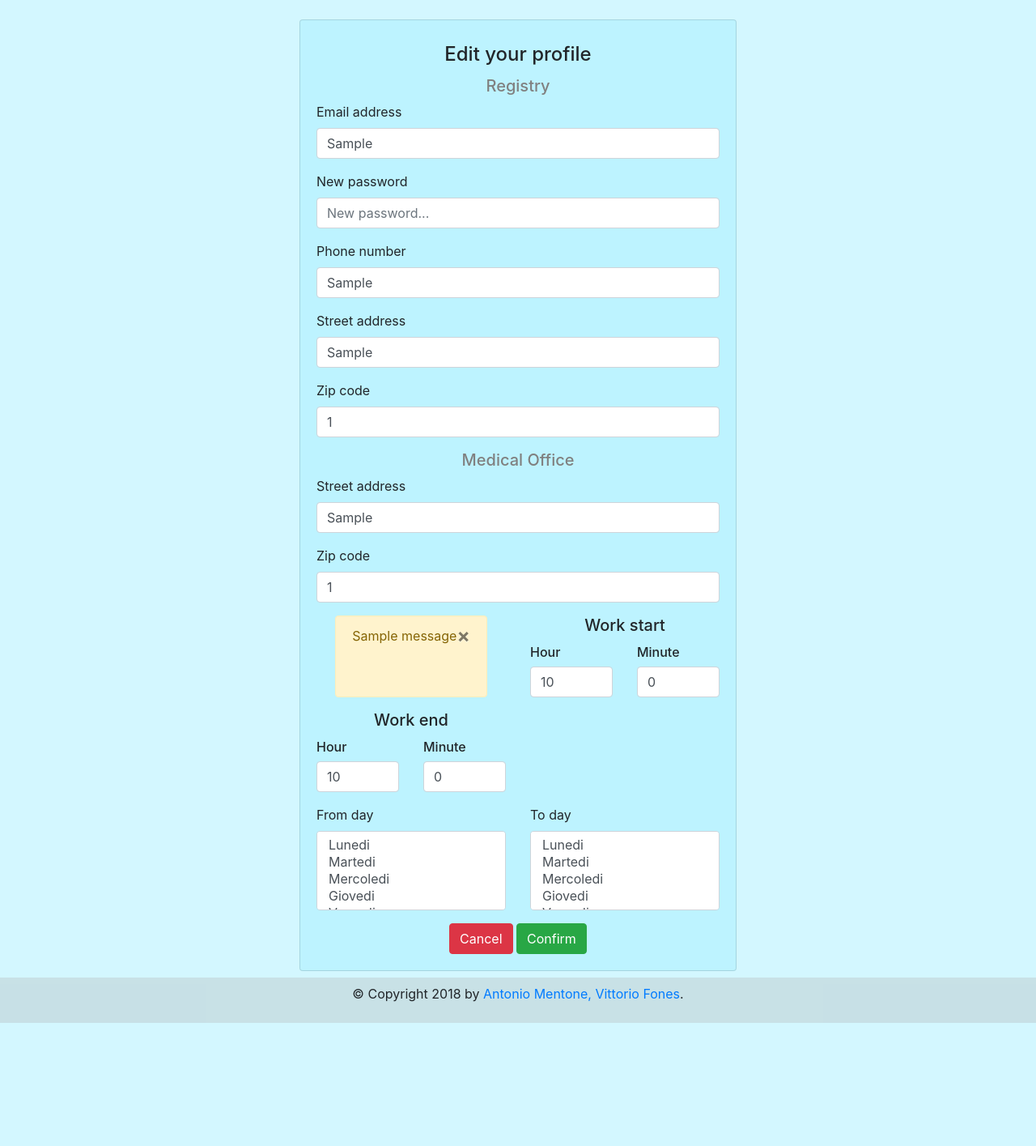
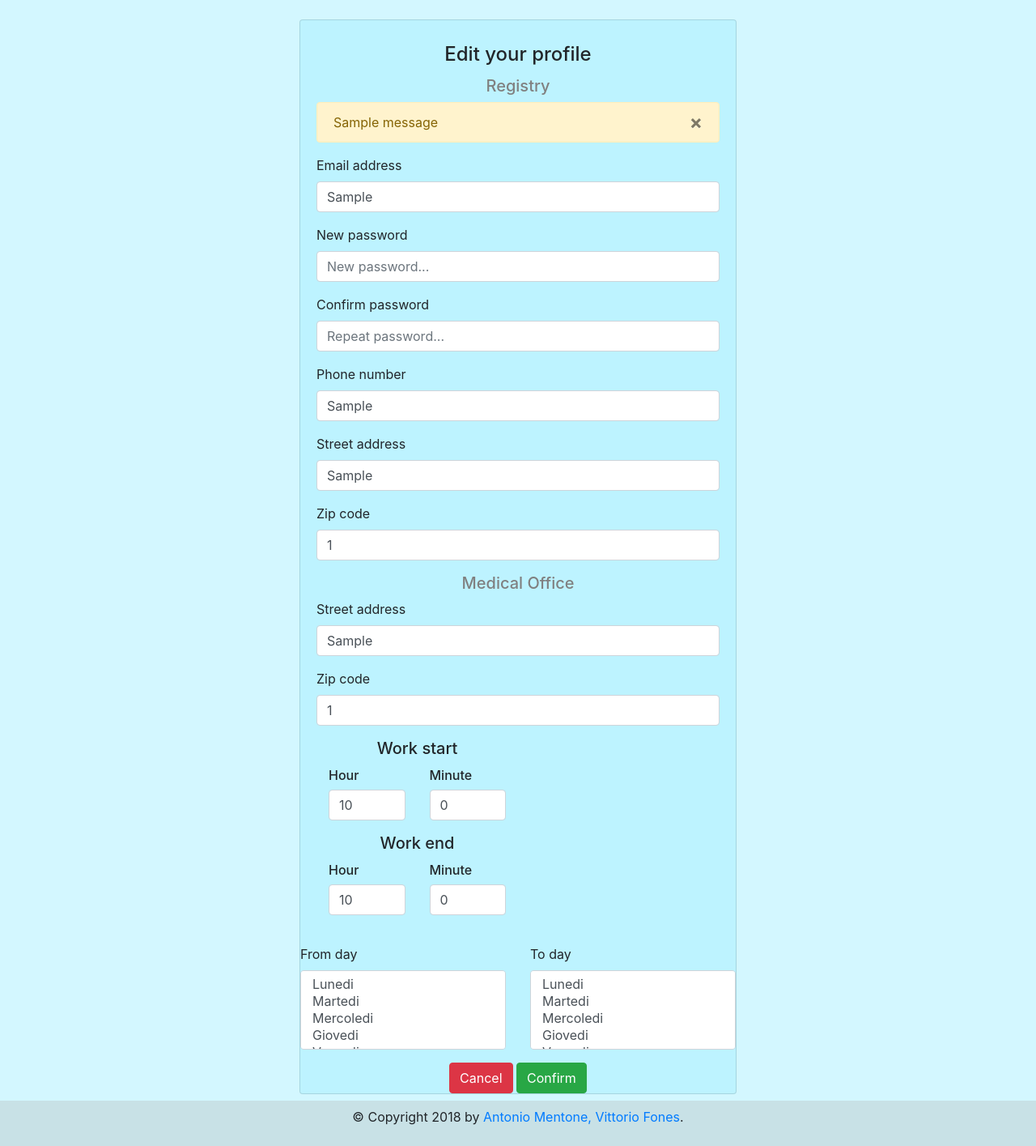
Before and after one commit to itzatom/HealthSystem, a Flask app: a page that uses hs/flask/flaskr/templates/edit.html in a window 1280 px wide. Shown: the part 56-1471 px from the top of the page at 81% size. Before the commit the page ends 1319 px from the top, so only its background shows below. Run offline with Flask 2, Linux system fonts and the light colour scheme; a user stored in the database is signed in; tables that the repository leaves empty hold one stand-in row (values such as "Sample post"); one stand-in notice (Sample message) is shown; parts of the project's set-up code (start-up, migrations or seed data) failed here and were passed over; some libraries are stand-ins or nearby versions.

Commit message:
Added double password check, moved flash messages to top for readibility

```diff
--- a/hs/flask/flaskr/templates/edit.html
+++ b/hs/flask/flaskr/templates/edit.html
@@ -12,8 +12,14 @@
           <div class="card mt-4" style="background-color: rgba(0, 209, 255, 0.1);">
             <div class="card-body">
               <h4 class="card-title text-center mt-2">Edit your profile</h4>
-              <form role="form" action={{ url_for('edit_profile', username = user.persona.username) }} method="post">
+              <form role="form" action= {{ url_for('edit_profile', username = user.persona.username) }} method="post">
                 <h5 class="text-center" style="color: grey;">Registry</h5>
+                {% for message in get_flashed_messages() %}
+                  <div class="alert alert-warning mx-auto">
+                    <button type="button" class="close" data-dismiss="alert">&times;</button>
+                    {{ message }}
+                  </div>
+                {% endfor %}
                 <div class="form-group">
                   <label for="email-form">Email address</label>
                   <input type="email" name="form-email" class="form-control" id="email-form" value={{ user.persona.email.indirizzo }}>
@@ -21,6 +27,10 @@
                 <div class="form-group">
                   <label for="pass-form">New password</label>
                   <input type="password" name="form-pass" class="form-control" id="pass-form" placeholder="New password...">
+                </div>
+                <div class="form-group">
+                  <label for="pass-form">Confirm password</label>
+                  <input type="password" name="conf-form-pass" class="form-control" id="conf-pass-form" placeholder="Repeat password...">
                 </div>
                 <div class="form-group">
                   <label for="phonenumb-form">Phone number</label>
--- a/hs/flask/flaskr/templates/homepage/edit_doctor.html
+++ b/hs/flask/flaskr/templates/homepage/edit_doctor.html
@@ -17,15 +17,6 @@
       <label for="wzipcode-form">Zip code</label>
       <input type="number" name="form-wzip-code" class="form-control" id="wzipcode-form" value={{ user.stud_leg.indirizzo.cap }} min="0" max="90000">
     </div>
-
-    <div class="row">
-      {% for message in get_flashed_messages() %}
-      <div class="alert alert-warning mx-auto">
-        <button type="button" class="close" data-dismiss="alert">
-          &times;</button>
-        {{ message }}
-      </div>
-      {% endfor %}
     <div class="form-group col-md-6">
       <h5 for="time-form" class="text-center">Work start</h5>
       <div class="row">
--- a/hs/flask/flaskr/views.py
+++ b/hs/flask/flaskr/views.py
@@ -61,9 +61,15 @@ def edit_profile(username):
             email = db.session.query(Email).filter_by(id_email=medico.persona.id_email).first()
             email.indirizzo = request.form['form-email']
 
+        a=request.form['form-pass']
+        b=request.form['conf-form-pass']
         #Check if password has changed
-        if request.form['form-pass'] is not None:
-            persona.set_password(request.form['form-pass'])
+        if a is not None and b is not None:
+            if a==b:
+                persona.set_password(request.form['form-pass'])
+            else:
+                flash('Mispelled password')
+                return redirect(url_for('edit_profile', username=persona.username))
 
         #Check if phonenumber has changed
         if medico.persona.telefono.numero != request.form['form-phonenumb']:
@@ -121,7 +127,7 @@ def edit_profile(username):
         except:
             db.session.rollback()
 
-        if request.form['form-pass'] is not None:
+        if a is not None and b is not None:
             logout_user()
             flash('Password has changed, please log in.')
             return redirect(url_for('index'))
```
Lines whose indentation alone changed are shown as unchanged.
